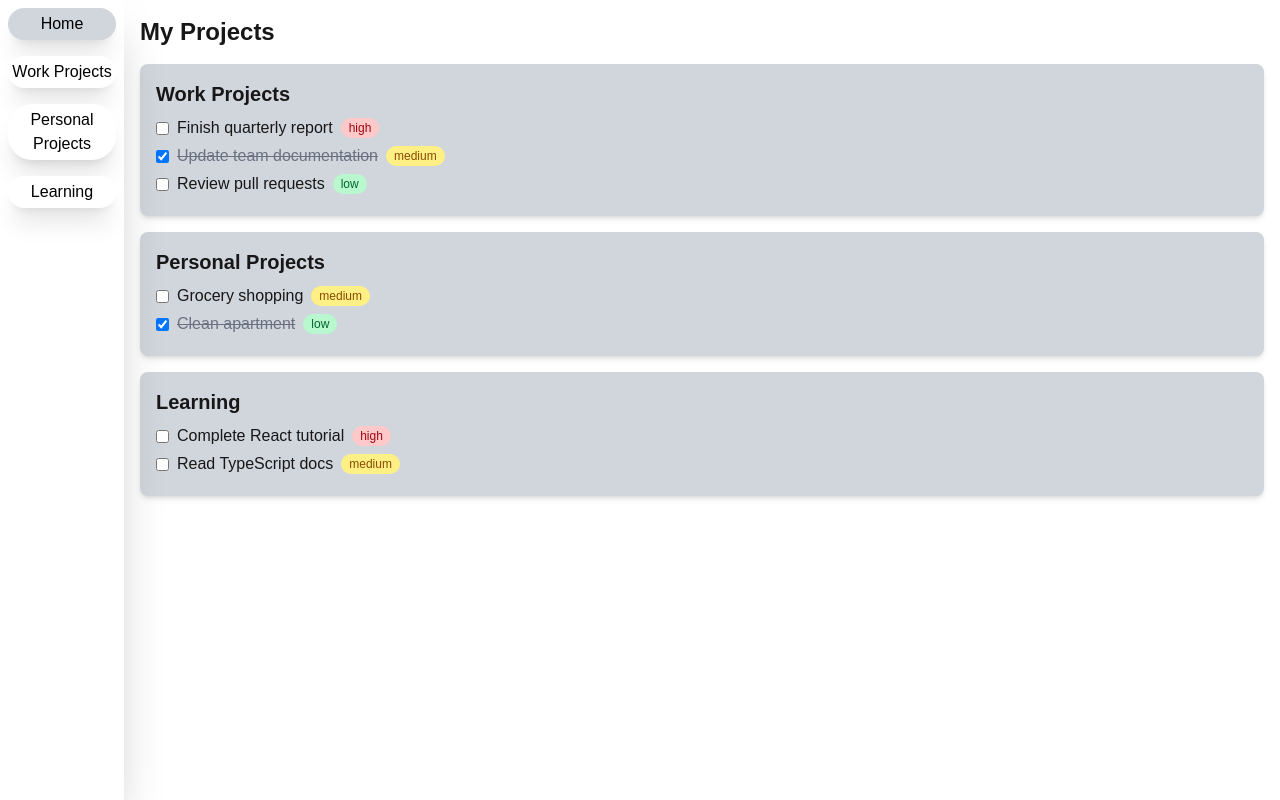
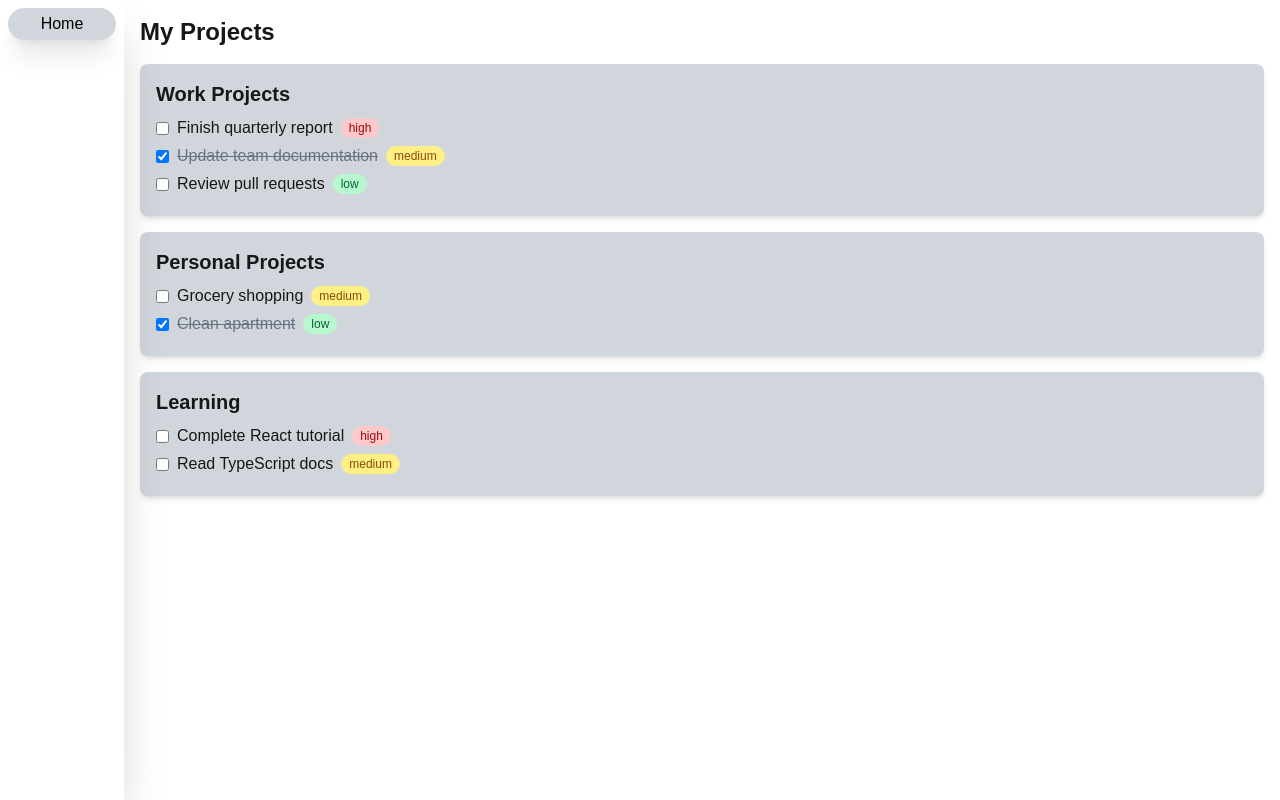
Before and after one commit to YHWHinme/projectTracking, a Next.js app in the folder frontend/: page / in a window 1280 px wide. Built offline with nearby package versions, Linux system fonts and the light colour scheme.

Commit message:
Cleaned up sidebar

```diff
--- a/frontend/app/components/sidebar.tsx
+++ b/frontend/app/components/sidebar.tsx
@@ -1,7 +1,7 @@
 "use client";
 import Link from "next/link";
 import { usePathname } from "next/navigation";
-import { mockProjects } from "@/app/lib/mockData";
+
 
 function Sidebar() {
   const pathname = usePathname();
@@ -15,17 +15,6 @@ function Sidebar() {
 			"
     >
       <NavButton name={"Home"} link={"/"} isActive={pathname === "/"} />
-      {mockProjects.map((project) => (
-        <NavButton
-          key={project.name}
-          name={project.name}
-          link={`/projects/${project.name.toLowerCase().replace(/ /g, "-")}`}
-          isActive={
-            pathname ===
-            `/projects/${project.name.toLowerCase().replace(/ /g, "-")}`
-          }
-        />
-      ))}
     </div>
   );
 }
```
